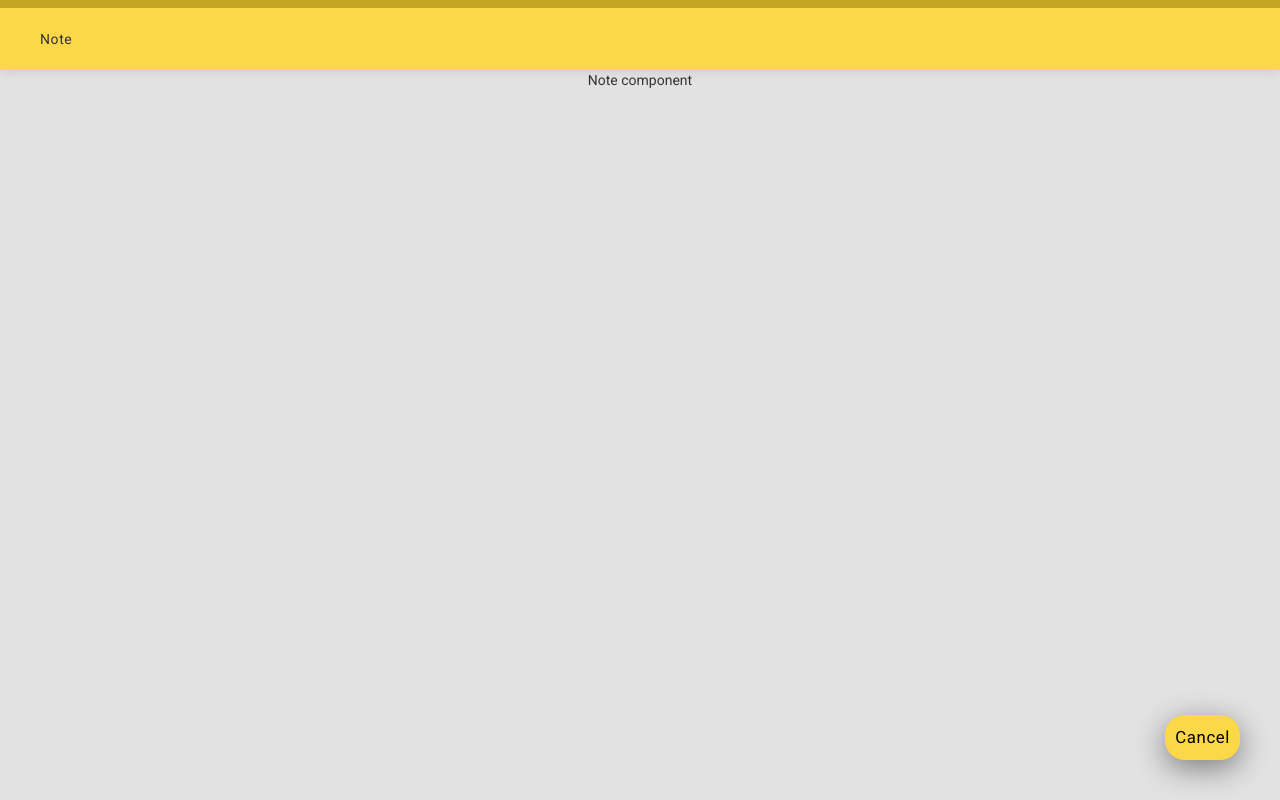
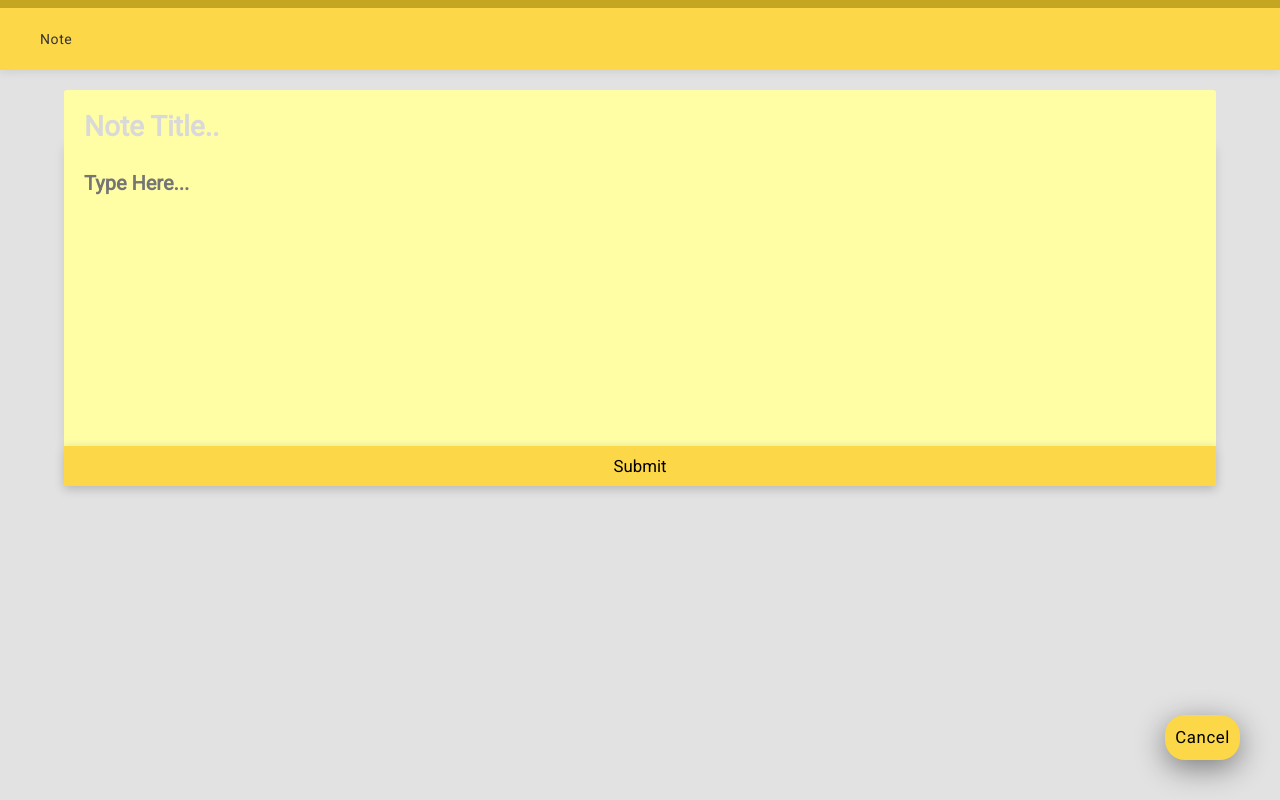
Before and after one commit to nagashi/Note, a React (Create React App) app: page / in a window 1280 px wide. Both pictures are taken after a click on the element "+ Note". Built offline with nearby package versions, Linux system fonts and the light colour scheme; no server answers.

Commit message:
Added form for edited note

```diff
--- a/src/App.js
+++ b/src/App.js
@@ -36,12 +36,14 @@
   }
 
   render () {
-    const { showNote, notes } = this.state;
+    const { showNote, notes, note } = this.state;
     return (
       <div className = "App">
         <Nav toggleNote={this.toggleNote} showNote={showNote} />
         {showNote ?
-          <Note />
+          <Note
+            note={note}
+          />
           :
           <List
             getNotes={this.getNotes}
--- a/src/components/Note.js
+++ b/src/components/Note.js
@@ -2,9 +2,28 @@
 
 class Note extends React.Component {
   render() {
+    const { note } = this.props;
+
     return (
       <div className="note-container">
-        Note component
+        <form className="note-form">
+          <input
+            className="note-title-input"
+            type="text"
+            placeholder="Note Title.."
+            defaultValue={note.title}
+          />
+          <textarea
+            className="note-textarea"
+            placeholder="Type Here..."
+            defaultValue={note.content}
+          />
+          <input
+            className="note-button"
+            type="submit"
+            value="Submit"
+          />
+        </form>
       </div>
     );
 
```
